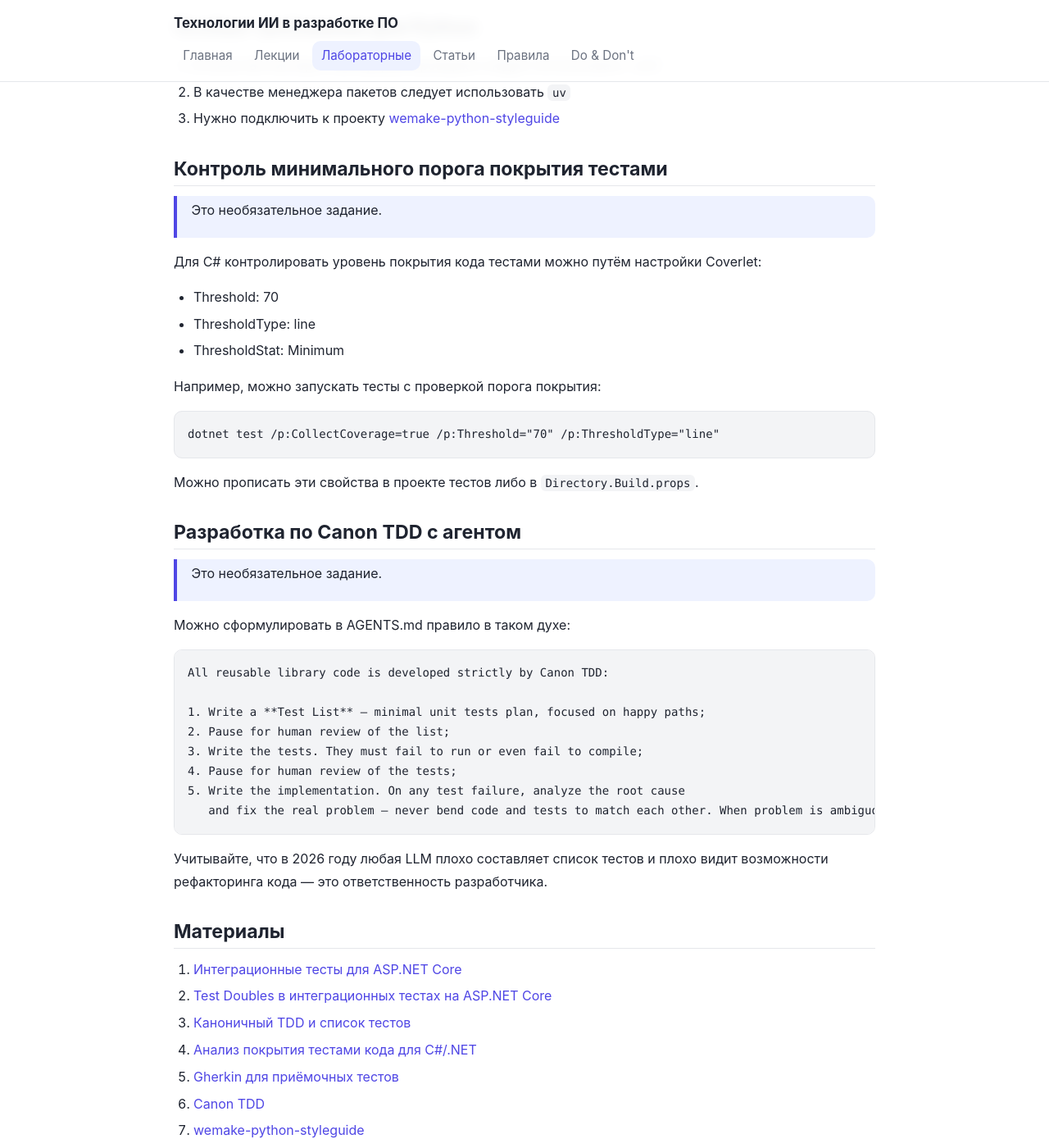
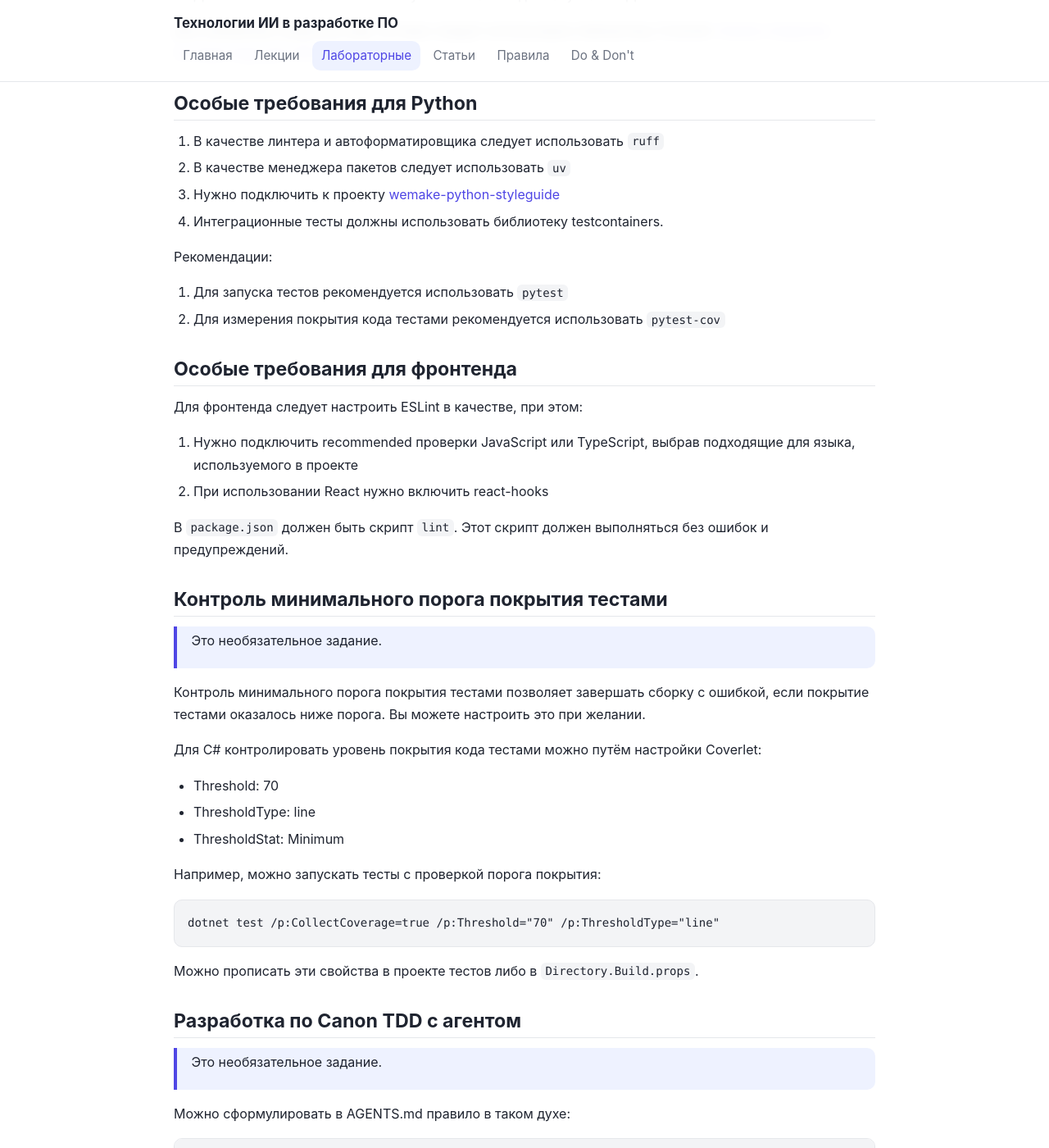
Before and after one commit to is-aidd-26/is-aidd-26.github.io, a Jekyll site: the page built from _labs/lab-4.md, in a window 1280 px wide and 1400 px high, scrolled down 3343 px. Shown: the whole window at 82% size. Built offline with Jekyll 4.4.1, drawn with Linux system fonts in a browser that asks for light colours; some of the changed text lies outside the part shown.

Commit message:
Уточнил требования к 4-й лабораторной

```diff
--- a/_labs/lab-4.md
+++ b/_labs/lab-4.md
@@ -26,7 +26,7 @@
 Необязательные задания (выполняются по желанию студента):
 
 1. Настроить автоматическую проверку на уровень line coverage — сборка падает, если метрика ниже 70%
-2. Встроить в `AGENTS.md` требования по покрытию сценариев использования тестам
+2. Встроить в `AGENTS.md` требования по покрытию тестами сценариев использования
     - пример: «каждое требование должно иметь как минимум один тест на успешный сценарий»
 3. Вести разработку в ИИ-агенте по правилам Canon TDD
     - сначала ИИ-агент согласует с вами список тестов
@@ -56,9 +56,10 @@
 ### Требования к интеграционным тестам
 
 1. Написаны на том же языке, что и тестируемый ими бэкенд, и запускают приложение в памяти
-    - для C# — можно использовать TestServer
-    - для Go — можно использовать пакет httptest
-2. Запускаются с настоящей СУБД — с помощью библиотеки testcontainers или иного механизма
+    - для C# — рекомендуется использовать TestServer, подключая к проекту пакет Microsoft.AspNetCore.Mvc.Testing
+    - для Go — рекомендуется использовать пакет httptest стандартной библиотеки
+    - для Python — рекомендуется использовать TestClient из пакета fastapi.testclient
+2. Запускаются с настоящей СУБД с помощью библиотеки testcontainers
 3. Проверяют методы API и другие публичные контракты системы вместо вызова внутренних API (т.е. методов классов системы)
 4. Проверяют реальные бизнес-требования с акцентом на успешные сценарии
 5. Минималистичны и полны: минимальное число сценариев обеспечивает максимальное покрытие бизнес-требований
@@ -89,7 +90,8 @@
     - unconvert — улучшает читаемость
     - nakedret — улучшает читаемость
 3. Тесты для проверок (asserts) используют функции из пакета "github.com/stretchr/testify/require"
-4. Интеграционные тесты должны использовать библиоетку TestContainers для запуска СУБД
+4. Интеграционные тесты должны использовать библиотеку TestContainers для запуска СУБД
+5. При измерении покрытия кода тестами ориентируйтесь на statement coverage как аналог line coverage
 
 ## Особые требования для C#
 
@@ -112,10 +114,28 @@
 1. В качестве линтера и автоформатировщика следует использовать `ruff`
 2. В качестве менеджера пакетов следует использовать `uv`
 3. Нужно подключить к проекту [wemake-python-styleguide](https://github.com/wemake-services/wemake-python-styleguide)
+4. Интеграционные тесты должны использовать библиотеку testcontainers.
+
+Рекомендации:
+
+1. Для запуска тестов рекомендуется использовать `pytest`
+2. Для измерения покрытия кода тестами рекомендуется использовать `pytest-cov`
+
+## Особые требования для фронтенда
+
+Для фронтенда следует настроить ESLint в качестве, при этом:
+
+1. Нужно подключить recommended проверки JavaScript или TypeScript, выбрав подходящие для языка, используемого в проекте
+2. При использовании React нужно включить react-hooks
+
+В `package.json` должен быть скрипт `lint`. Этот скрипт должен выполняться без ошибок и предупреждений.
+
 
 ## Контроль минимального порога покрытия тестами
 
 >Это необязательное задание.
+
+Контроль минимального порога покрытия тестами позволяет завершать сборку с ошибкой, если покрытие тестами оказалось ниже порога. Вы можете настроить это при желании.
 
 Для C# контролировать уровень покрытия кода тестами можно путём настройки Coverlet:
 
```
